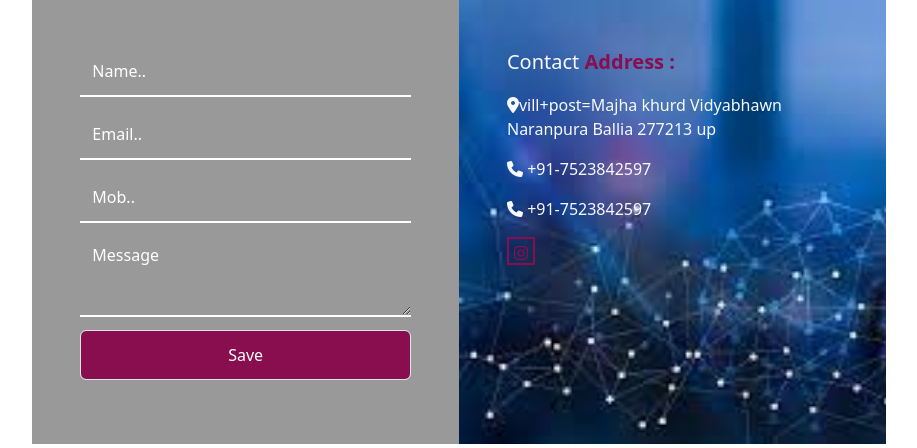
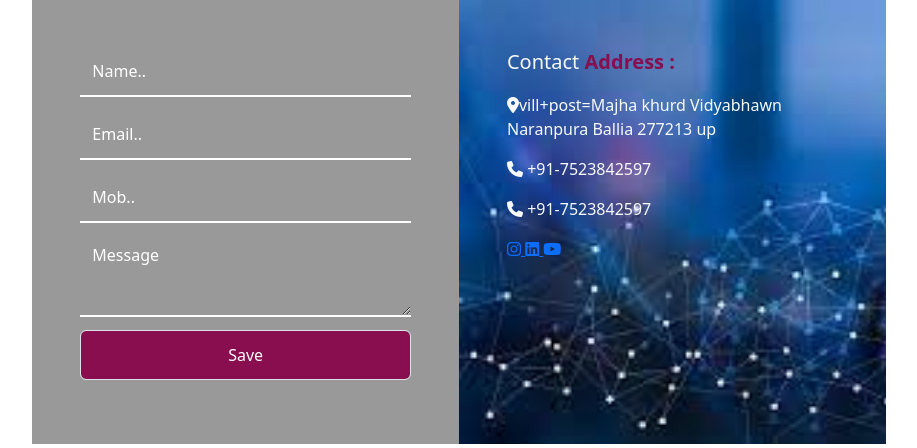
Before and after one commit to sudhamaurya9207-spec/Learning-Management-System, a Django app: page /contact/ in a window 1280 px wide. Shown: the part 283-731 px from the top of the page, without its empty margins (181-1098 px from the left). Run offline with Django 5.2, Linux system fonts and the light colour scheme; some libraries are stand-ins or nearby versions.

Commit message:
Update contact.html

```diff
--- a/templates/contact.html
+++ b/templates/contact.html
@@ -27,11 +27,16 @@
                <p class="text-light"><i class="fa-solid fa-phone"></i> +91-7523842597</p>
                <p class="text-light"><i class="fa-solid fa-phone"></i> +91-7523842597</p>
                <p>
-                 <a href="https://www.instagram.com/p/DMUMOUzzmQXitlvOM67eJAq6yX-wLRpZK80oek0/?igsh=NWh4cnplMXY3dzBj"><i class="fa-brands fa-instagram ic"></i></a>
-                   <a href="https://www.linkedin.com/in/sudha-maurya-89817a375?utm_source=share_via&utm_content=profile&utm_medium=member_android"></i></a>
-                   <a href="https://youtube.com/@study_sparkofficial?si=QC9pnbBiDBmivZWb"></i></a>
-
-               </p>
+    <a href="https://www.instagram.com/p/DMUMOUzzmQXitlVOm67eJAq6yX-wLRpZK80oek0/?igsh=NWh4cnp1MXY3dzBj" target="_blank">
+        <i class="fa-brands fa-instagram"></i>
+    </a>
+    <a href="https://www.linkedin.com/in/sudha-maurya-89817a375?utm_source=share_via&utm_content=profile&utm_medium=member_android" target="_blank">
+        <i class="fa-brands fa-linkedin"></i>
+    </a>
+    <a href="https://youtube.com/@study_sparkofficial?si=QC9pnbBiDBmivZWb" target="_blank">
+        <i class="fa-brands fa-youtube"></i>
+    </a>
+</p>
 
             </div>
         </div>
```
